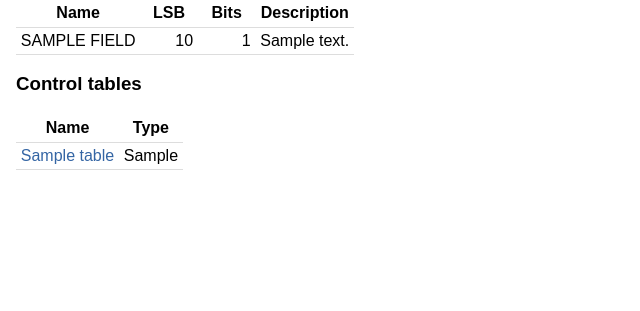
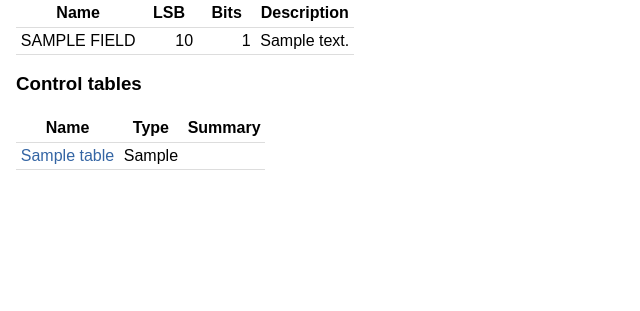
Before and after one commit to svanheule/realtek-registers, a Flask app: template realtek_reglist/templates/regfieldlist.html in a window 1280 px wide. Shown: the part 378-689 px from the top of the page, without its empty margins (0-640 px from the left). Run offline with Flask 2, Linux system fonts and the light colour scheme; the template is opened without the code that fills it: most values are stand-ins (such as "Sample title", 1, 10 or a date in 2020); parts of the project's set-up code (start-up, migrations or seed data) failed here and were passed over.

Commit message:
Provide table summaries on register detail pages

```diff
--- a/realtek_reglist/templates/regfieldlist.html
+++ b/realtek_reglist/templates/regfieldlist.html
@@ -71,6 +71,7 @@
 <tr>
     <th>Name</th>
     <th>Type</th>
+    <th>Summary</th>
 </tr>
 </thead>
 <tbody>
@@ -78,6 +79,7 @@
 <tr>
     <td>{{ linkto.link_to_table(platform, table) }}</td>
     <td class="num">{{ table.access_type }}</td>
+    <td><div class="inline-description">{{ table.description | summary | markdown }}</div></td>
 </tr>
 {% endfor %}
 </tbody>
```
